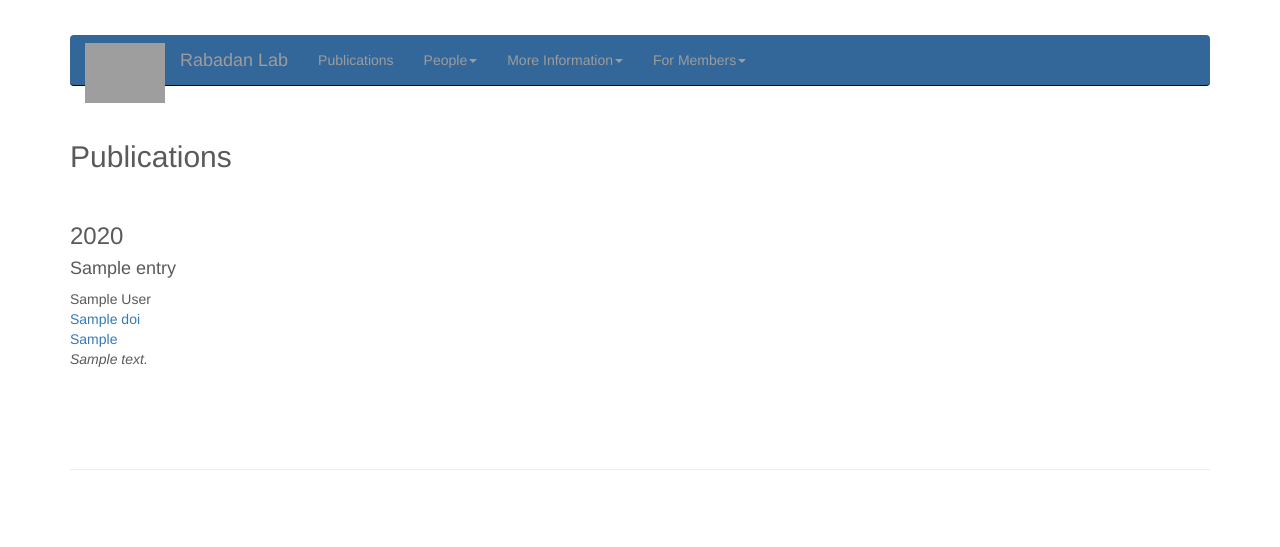
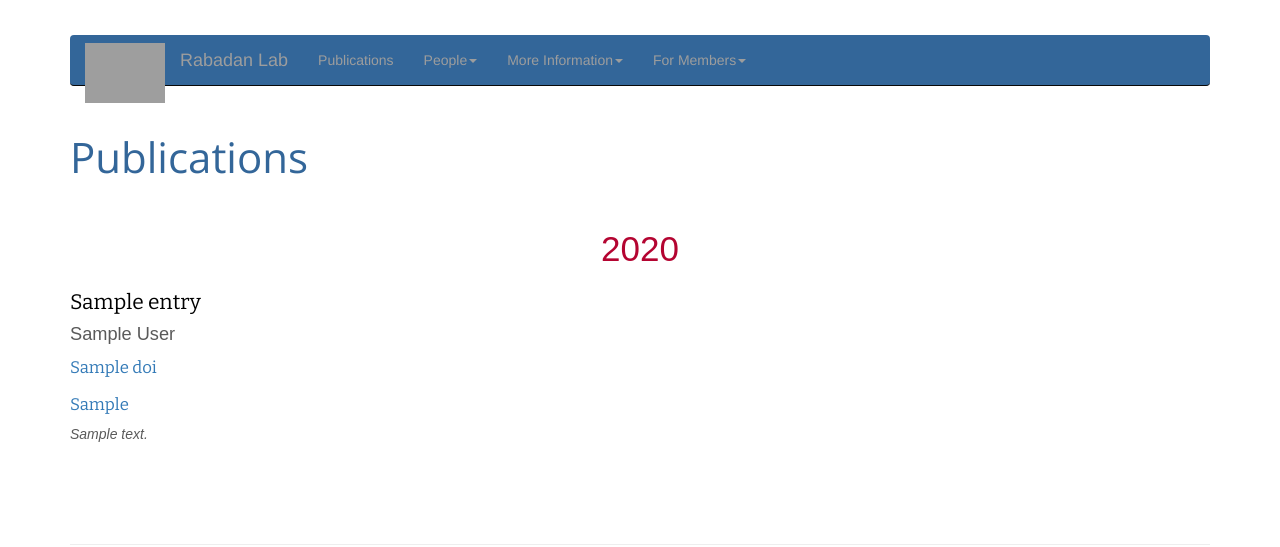
Before and after one commit to gitliver/labsite, a Python web app: template templates/publications.html in a window 1280 px wide. Shown: the top 547 px of the page. Run offline with Jinja, Linux system fonts and the light colour scheme; the template is opened without the code that fills it: most values are stand-ins (such as "Sample title", 1, 10 or a date in 2020); some libraries are stand-ins or nearby versions; some web fonts are replaced; grey boxes are pictures that could not be loaded.

Commit message:
improve publications text styling

```diff
--- a/templates/publications.html
+++ b/templates/publications.html
@@ -6,7 +6,7 @@
 {% block header2 %}
 
 <br><br><br><br>
-<h2>Publications</h2>
+<div class="ocustom-bigheader">Publications</div>
 <br>
 
 {% endblock %}
@@ -20,34 +20,40 @@
 
       {% if loop.first %}
         <!-- print year -->
-        <h3>{{ entry.year }}</h3>
+        <div class="ocustom-smallheader">{{ entry.year }}</div>
       {% endif %}
 
-      <h4>{{ entry.title|safe }}</h4>
+      <div class="ocustom-pubtitle">
+      {{ entry.title|safe }}
+      </div>
+
+      <div class="ocustom-pubauth">
       {{ entry.authors|safe }}
-      <br>
+      </div>
 
       <!-- if journal_url not empty, link available; else print journal (no link) -->
+      <div class="ocustom-pubjour">
       {% if entry.journal_url != "-" %}
         <a href="{{ entry.journal_url }}">{{ entry.doi }}</a>
       {% else %}
         {{ entry.journal }}
       {% endif %}
-
-      <br>
+      </div>
 
       <!-- if journal_url not empty, link available; else print journal (no link) -->
       {% if entry.journal_url2 != "-" %}
+        <div class="ocustom-pubjour">
         <a href="{{ entry.journal_url2 }}">{{ entry.doi2 }}</a>
-	<br>
+        </div>
       {% elif entry.journal2 != "-" %}
+        <div class="ocustom-pubjour">
         {{ entry.journal2 }}
-	<br>
+        </div>
       {% endif %}
 
       <!-- print notes if not set to dash -->
       {% if entry.notes != "-" %}
-        <i>{{ entry.notes|safe }}</i>
+        <span class="ocustom-droidsans"><i>{{ entry.notes|safe }}</i></span>
         <br>
       {% endif %}
 
```
